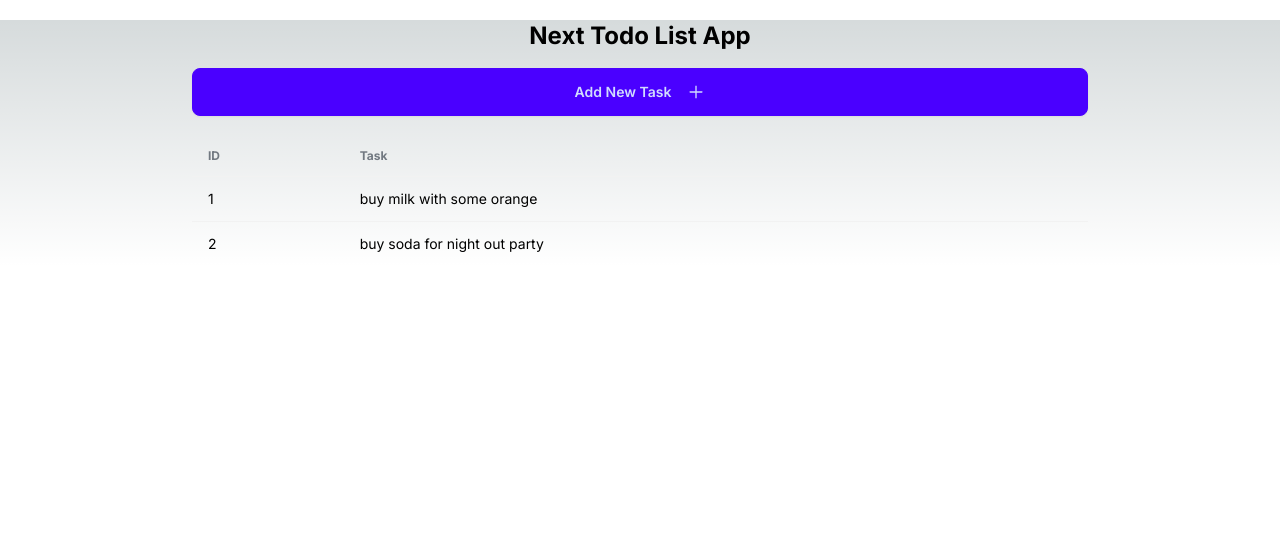
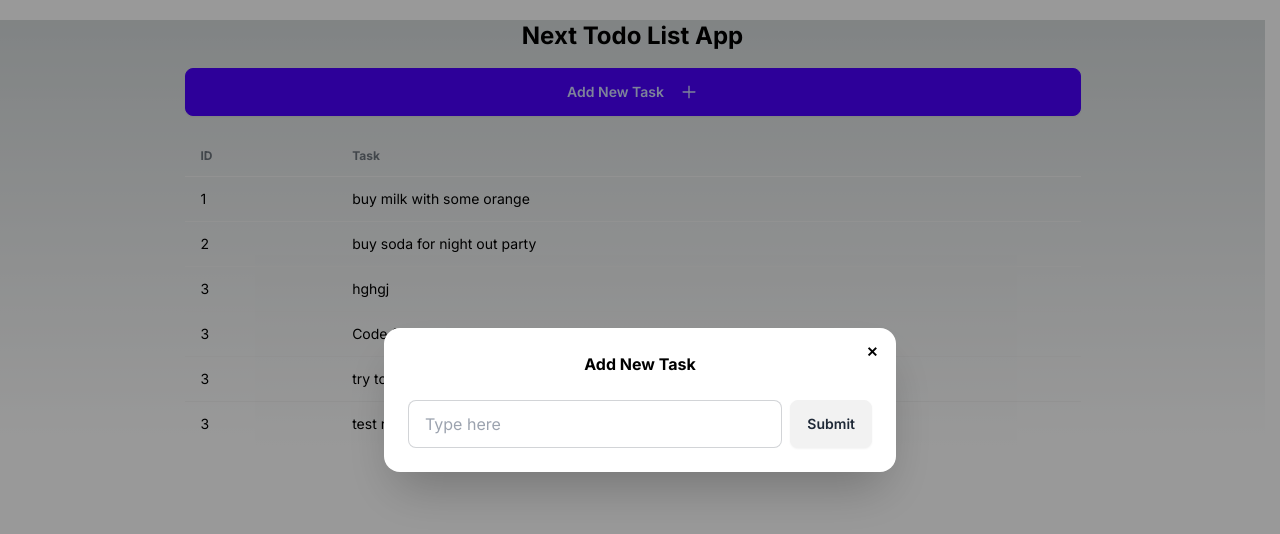
Before and after one commit to imhayatunnabi/next-todo-app, a Next.js app: page / in a window 1280 px wide. Both pictures are taken after a click on the button "Add New Task". Shown: the top 534 px of the page. Built offline with nearby package versions, Linux system fonts and the light colour scheme; data requests are answered from the project's data file.

Commit message:
Get and Store Json data for todo has been implemented

```diff
--- a/api.ts
+++ b/api.ts
@@ -1,8 +1,21 @@
+import { cache } from "react";
 import { ITask } from "./model/tasks"
 
 const baseUrl = "http://localhost:3001"
 export const getAllTodos = async (): Promise<ITask[]> => {
-    const res = await fetch(`${baseUrl}/tasks`);
+    const res = await fetch(`${baseUrl}/tasks`, { cache: 'no-store' });
     const todos = await res.json();
     return todos;
 }
+
+export const addTodo = async (todo: ITask): Promise<ITask> => {
+    const res = await fetch(`${baseUrl}/tasks`, {
+        method: 'POST',
+        headers: {
+            'Content-Type': 'application/json'
+        },
+        body: JSON.stringify(todo)
+    })
+    const newTodo = await res.json();
+    return newTodo;
+}
--- a/app/components/AddTask.tsx
+++ b/app/components/AddTask.tsx
@@ -1,11 +1,41 @@
+"use client"
 import { AiOutlinePlus } from "react-icons/ai"
+import Modal from "./Modal"
+import { FormEventHandler, useState } from "react";
+import { addTodo } from "@/api";
+import { useRouter } from "next/navigation";
+import { v4 as uuidv4 } from 'uuid';
 
 const AddTask = () => {
+  const router = useRouter();
+  const [modalOpen, setModalOpen] = useState<boolean>(false);
+  const [newTaskValue, setNewTaskValue] = useState<string>('');
+  const handleSubmit: FormEventHandler<HTMLFormElement> = async (e) => {
+    e.preventDefault();
+    await addTodo({
+      id: uuidv4(),
+      text: newTaskValue
+    });
+    setNewTaskValue('');
+    setModalOpen(false);
+    router.refresh();
+  }
   return (
     <div>
-        <button className="btn btn-primary w-full">Add New Task
+      <button className="btn btn-primary w-full" onClick={() => setModalOpen(true)}>Add New Task
         <AiOutlinePlus size={18} className="ml-2"></AiOutlinePlus>
-        </button>
+      </button>
+      <Modal modalOpen={modalOpen} setModalOpen={setModalOpen}>
+        <form onSubmit={handleSubmit}>
+          <h3 className="font-bold text-large">Add New Task</h3>
+          <div className="modal-action">
+            <input type="text" placeholder="Type here" className="input input-bordered w-full max-w-full" value={newTaskValue}
+              onChange={(e) => setNewTaskValue(e.target.value)}
+            />
+            <button type="submit" className="btn">Submit</button>
+          </div>
+        </form>
+      </Modal>
     </div>
   )
 }
--- /dev/null
+++ b/app/components/Modal.tsx
@@ -0,0 +1,20 @@
+import React from 'react'
+interface ModalProps {
+    modalOpen: boolean;
+    setModalOpen: (open: boolean) => boolean | void;
+    children: React.ReactNode
+}
+const Modal: React.FC<ModalProps> = ({ modalOpen, setModalOpen, children }) => {
+    return (
+        <div className={`modal ${modalOpen ? "modal-open" : ""}`}>
+            <div className="modal-box">
+                <form method="dialog">
+                    <button className="btn btn-sm btn-circle btn-ghost absolute right-2 top-2" onClick={() => setModalOpen(false)}>✕</button>
+                </form>
+                {children}
+            </div>
+        </div>
+    )
+}
+
+export default Modal
--- /dev/null
+++ b/app/components/Task.tsx
@@ -0,0 +1,15 @@
+import { ITask } from '@/model/tasks'
+import React from 'react'
+interface TaskProps {
+    task: ITask
+}
+const Task: React.FC<TaskProps> = ({ task }) => {
+    return (
+        <tr key={task.id}>
+            <td>{task.id}</td>
+            <td>{task.text}</td>
+        </tr>
+    )
+}
+
+export default Task
--- a/app/components/TodoList.tsx
+++ b/app/components/TodoList.tsx
@@ -1,5 +1,6 @@
 import { ITask } from "@/model/tasks"
 import React from "react"
+import Task from "./Task"
 
 interface TodoListProps {
     tasks: ITask[]
@@ -7,7 +8,7 @@ interface TodoListProps {
 const TodoList: React.FC<TodoListProps> = ({ tasks }) => {
     return (
         <div className="overflow-x-auto">
-            <table className="table">
+            <table className="table w-full">
                 <thead>
                     <tr>
                         <th>ID</th>
@@ -15,12 +16,7 @@ const TodoList: React.FC<TodoListProps> = ({ tasks }) => {
                     </tr>
                 </thead>
                 <tbody>
-                    {tasks.map(task => (
-                        <tr key={task.id}>
-                            <td>{task.id}</td>
-                            <td>{task.text}</td>
-                        </tr>
-                    ))}
+                    {tasks.map((task) => <Task key={task.id} task={task}></Task>)}
                 </tbody>
             </table>
         </div>
--- a/app/page.tsx
+++ b/app/page.tsx
@@ -4,7 +4,6 @@ import AddTask from './components/AddTask';
 import TodoList from './components/TodoList';
 export default async function Home() {
   const tasks = await getAllTodos();
-  console.log(tasks);
 
   return (
     <main className="max-w-4xl mx-auto mt-4">
--- a/data/todos.json
+++ b/data/todos.json
@@ -7,6 +7,22 @@
     {
       "id": "2",
       "text": "buy soda for night out party"
+    },
+    {
+      "id": "3",
+      "text": "hghgj"
+    },
+    {
+      "id": "3",
+      "text": "Code for life"
+    },
+    {
+      "id": "3",
+      "text": "try to code 8 hours"
+    },
+    {
+      "id": "3",
+      "text": "test royter"
     }
   ]
 }
--- a/model/tasks.ts
+++ b/model/tasks.ts
@@ -1,4 +1,4 @@
-export interface ITask{
+export interface ITask {
     id: string,
     text: string
 }
--- a/package.json
+++ b/package.json
@@ -13,12 +13,14 @@
     "next": "14.2.3",
     "react": "^18",
     "react-dom": "^18",
-    "react-icons": "^5.2.1"
+    "react-icons": "^5.2.1",
+    "uuid": "^9.0.1"
   },
   "devDependencies": {
     "@types/node": "^20",
     "@types/react": "^18",
     "@types/react-dom": "^18",
+    "@types/uuid": "^9.0.8",
     "daisyui": "^4.11.1",
     "eslint": "^8",
     "eslint-config-next": "14.2.3",
```
Also changed, not shown: 1 other file (tests, documents, lock files or other folders).
